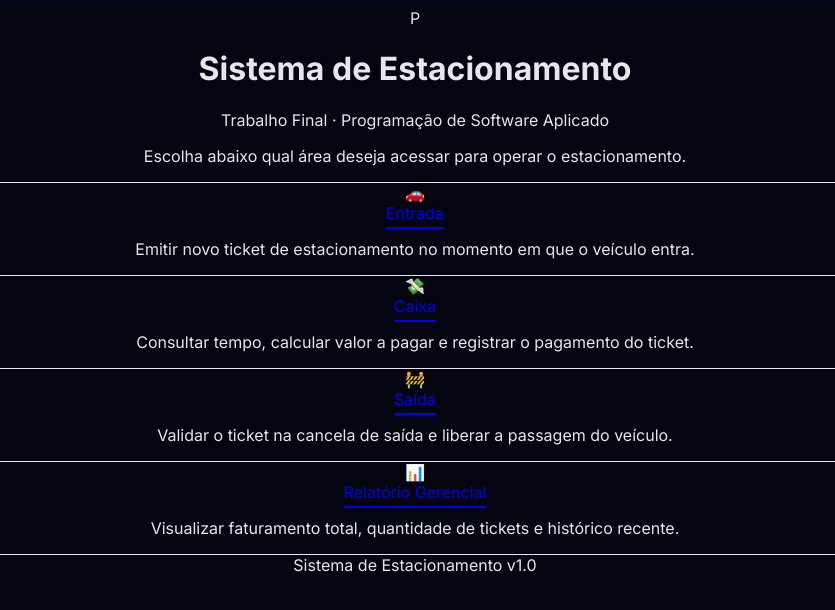
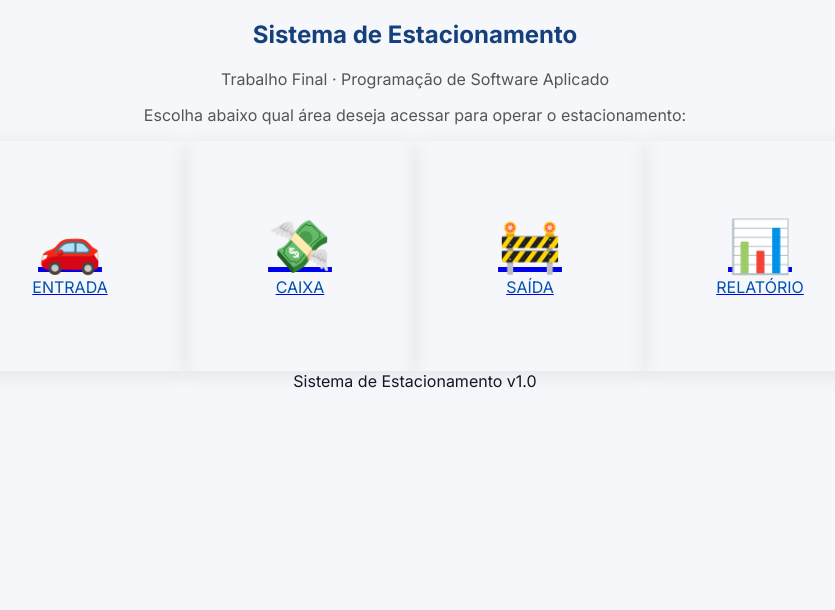
Before and after one commit to brunoOrigem/parking-manager-app, a Next.js app in the folder parking-app/: page / in a window 1280 px wide. Shown: the top 610 px of the page, without its empty margins (225-1060 px from the left). Built offline with nearby package versions, Linux system fonts and the light colour scheme.

Commit message:
teste front

```diff
--- a/parking-app/src/app/globals.css
+++ b/parking-app/src/app/globals.css
@@ -2,20 +2,20 @@
 @tailwind components;
 @tailwind utilities;
 
-/* Estilos globais simples, sem @apply */
+/* Tema claro padrão */
 html,
 body {
   min-height: 100vh;
-  background-color: #020617; /* slate-950 */
-  color: #e5e7eb;            /* slate-200 */
+  background-color: #f5f7fb;
+  color: #111827;
 }
 
-/* Fundo com gradiente radial azul */
+/* Fundo com leve gradiente azul claro */
 body {
   background:
-    radial-gradient(circle at top left, rgba(59, 130, 246, 0.15), transparent 55%),
-    radial-gradient(circle at bottom right, rgba(56, 189, 248, 0.1), transparent 55%),
-    #020617;
+    radial-gradient(circle at top left, rgba(59, 130, 246, 0.08), transparent 60%),
+    radial-gradient(circle at bottom right, rgba(37, 99, 235, 0.06), transparent 60%),
+    #f5f7fb;
 }
 
 /* Scrollbar mais discreta (Chrome/Edge) */
@@ -23,19 +23,19 @@ body {
   width: 8px;
 }
 ::-webkit-scrollbar-track {
-  background-color: #020617;
+  background-color: #e5e7eb;
 }
 ::-webkit-scrollbar-thumb {
-  background-color: #1f2937; /* slate-800 */
+  background-color: #9ca3af;
   border-radius: 9999px;
 }
 ::-webkit-scrollbar-thumb:hover {
-  background-color: #4b5563; /* slate-600 */
+  background-color: #6b7280;
 }
 
 /* Efeito de clique para botões com a classe .btn */
 .btn {
-  transition: transform 150ms ease-out;
+  transition: transform 150ms ease-out, box-shadow 150ms ease-out;
 }
 .btn:active {
   transform: scale(0.98);
--- a/parking-app/src/app/page.tsx
+++ b/parking-app/src/app/page.tsx
@@ -4,74 +4,70 @@ import Link from 'next/link';
 
 export default function Home() {
   return (
-    <main className="min-h-screen flex flex-col bg-[#050511] text-slate-300 font-sans">
-
-      {/* HEADER */}
-      <div className="py-12 text-center space-y-4">
-        <div className="flex justify-center mb-4">
-          <span className="bg-blue-600 text-white w-8 h-8 flex items-center justify-center rounded font-bold">P</span>
-        </div>
-        <h1 className="text-4xl font-bold text-white tracking-tight">
+    <main className="min-h-screen bg-[#f5f7fb]">
+      <section className="max-w-6xl mx-auto px-4 pt-10 pb-6 text-center">
+        <h1 className="text-3xl md:text-[2.4rem] font-semibold text-[#15407b] tracking-tight">
           Sistema de Estacionamento
         </h1>
-        <p className="text-sm text-slate-400">
+
+        <p className="mt-3 text-sm md:text-base text-[#555]">
           Trabalho Final · Programação de Software Aplicado
         </p>
-        <p className="text-sm text-slate-400">
-          Escolha abaixo qual área deseja acessar para operar o estacionamento.
+
+        <p className="mt-4 text-base md:text-lg text-[#555]">
+          Escolha abaixo qual área deseja acessar para operar o estacionamento:
         </p>
-      </div>
+      </section>
 
-      {/* LISTA DE OPÇÕES */}
-      <div className="w-full max-w-4xl mx-auto flex flex-col">
+      <section className="max-w-6xl mx-auto px-4 pb-16">
+        <div className="flex justify-center gap-8 flex-wrap md:flex-nowrap">
+          <Link href="/entrada">
+            <div className="w-[230px] h-[230px] md:w-[260px] md:h-[240px] bg-white rounded-md shadow-[0_4px_20px_rgba(0,0,0,0.08)] flex flex-col items-center justify-center text-center cursor-pointer transition-transform duration-150 hover:-translate-y-1">
+              <div className="mb-4 text-[3.2rem] text-[#0060df]">
+                🚗
+              </div>
+              <span className="text-sm md:text-base font-semibold tracking-wide text-[#0050b3] uppercase">
+                Entrada
+              </span>
+            </div>
+          </Link>
 
-        {/* OPÇÃO 1: ENTRADA */}
-        <div className="border-t border-indigo-900/50 py-12 flex flex-col items-center text-center space-y-4 hover:bg-white/5 transition-colors">
-          <span className="text-3xl">🚗</span>
-          <Link href="/entrada" className="text-3xl font-bold text-indigo-500 hover:text-indigo-400 underline decoration-2 underline-offset-8 transition-all">
-            Entrada
+          <Link href="/caixa">
+            <div className="w-[230px] h-[230px] md:w-[260px] md:h-[240px] bg-white rounded-md shadow-[0_4px_20px_rgba(0,0,0,0.08)] flex flex-col items-center justify-center text-center cursor-pointer transition-transform duration-150 hover:-translate-y-1">
+              <div className="mb-4 text-[3.2rem] text-[#0060df]">
+                💸
+              </div>
+              <span className="text-sm md:text-base font-semibold tracking-wide text-[#0050b3] uppercase">
+                Caixa
+              </span>
+            </div>
           </Link>
-          <p className="text-indigo-200/60 max-w-md">
-            Emitir novo ticket de estacionamento no momento em que o veículo entra.
-          </p>
+
+          <Link href="/saida">
+            <div className="w-[230px] h-[230px] md:w-[260px] md:h-[240px] bg-white rounded-md shadow-[0_4px_20px_rgba(0,0,0,0.08)] flex flex-col items-center justify-center text-center cursor-pointer transition-transform duration-150 hover:-translate-y-1">
+              <div className="mb-4 text-[3.2rem] text-[#0060df]">
+                🚧
+              </div>
+              <span className="text-sm md:text-base font-semibold tracking-wide text-[#0050b3] uppercase">
+                Saída
+              </span>
+            </div>
+          </Link>
+
+          <Link href="/relatorio">
+            <div className="w-[230px] h-[230px] md:w-[260px] md:h-[240px] bg-white rounded-md shadow-[0_4px_20px_rgba(0,0,0,0.08)] flex flex-col items-center justify-center text-center cursor-pointer transition-transform duration-150 hover:-translate-y-1">
+              <div className="mb-4 text-[3.2rem] text-[#0060df]">
+                📊
+              </div>
+              <span className="text-sm md:text-base font-semibold tracking-wide text-[#0050b3] uppercase">
+                Relatório
+              </span>
+            </div>
+          </Link>
         </div>
+      </section>
 
-        {/* OPÇÃO 2: CAIXA */}
-        <div className="border-t border-indigo-900/50 py-12 flex flex-col items-center text-center space-y-4 hover:bg-white/5 transition-colors">
-          <span className="text-3xl">💸</span>
-          <Link href="/caixa" className="text-3xl font-bold text-indigo-500 hover:text-indigo-400 underline decoration-2 underline-offset-8 transition-all">
-            Caixa
-          </Link>
-          <p className="text-indigo-200/60 max-w-md">
-            Consultar tempo, calcular valor a pagar e registrar o pagamento do ticket.
-          </p>
-        </div>
-
-        {/* OPÇÃO 3: SAÍDA */}
-        <div className="border-t border-indigo-900/50 py-12 flex flex-col items-center text-center space-y-4 hover:bg-white/5 transition-colors">
-          <span className="text-3xl">🚧</span>
-          <Link href="/saida" className="text-3xl font-bold text-indigo-500 hover:text-indigo-400 underline decoration-2 underline-offset-8 transition-all">
-            Saída
-          </Link>
-          <p className="text-indigo-200/60 max-w-md">
-            Validar o ticket na cancela de saída e liberar a passagem do veículo.
-          </p>
-        </div>
-
-        {/* OPÇÃO 4: RELATÓRIO (NOVO) */}
-        <div className="border-t border-indigo-900/50 border-b py-12 flex flex-col items-center text-center space-y-4 hover:bg-white/5 transition-colors">
-          <span className="text-3xl">📊</span>
-          <Link href="/relatorio" className="text-3xl font-bold text-indigo-500 hover:text-indigo-400 underline decoration-2 underline-offset-8 transition-all">
-            Relatório Gerencial
-          </Link>
-          <p className="text-indigo-200/60 max-w-md">
-            Visualizar faturamento total, quantidade de tickets e histórico recente.
-          </p>
-        </div>
-
-      </div>
-
-      <footer className="py-8 text-center text-slate-600 text-xs">
+      <footer className="py-8 text-center text-slate-500 text-xs">
         Sistema de Estacionamento v1.0
       </footer>
     </main>
```
